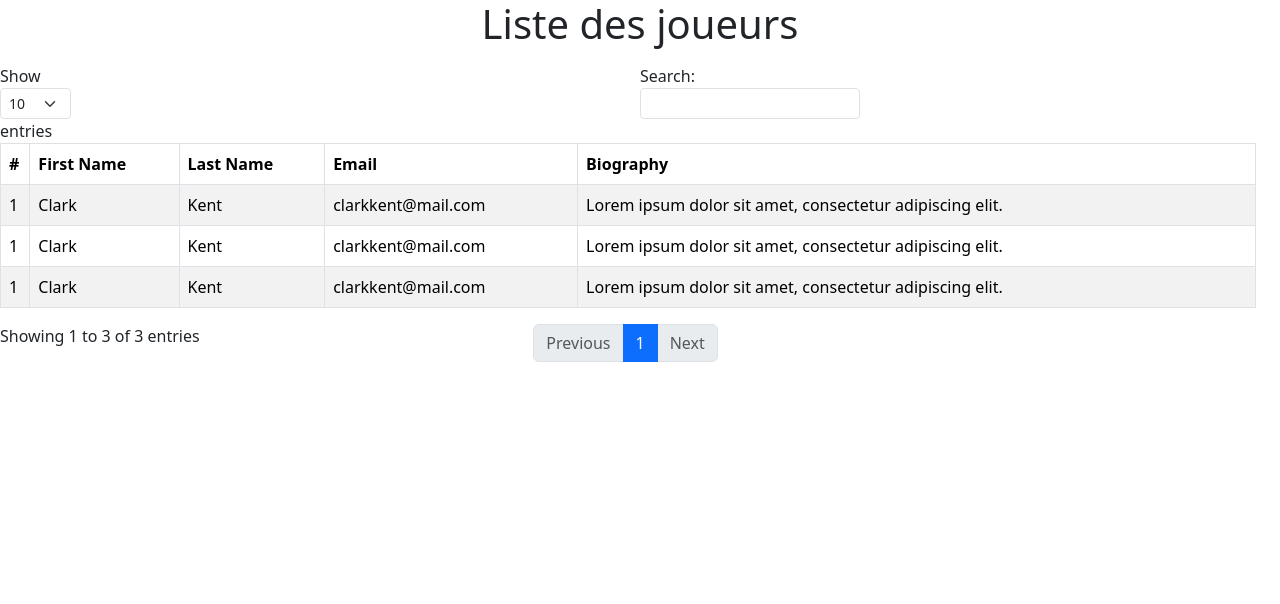
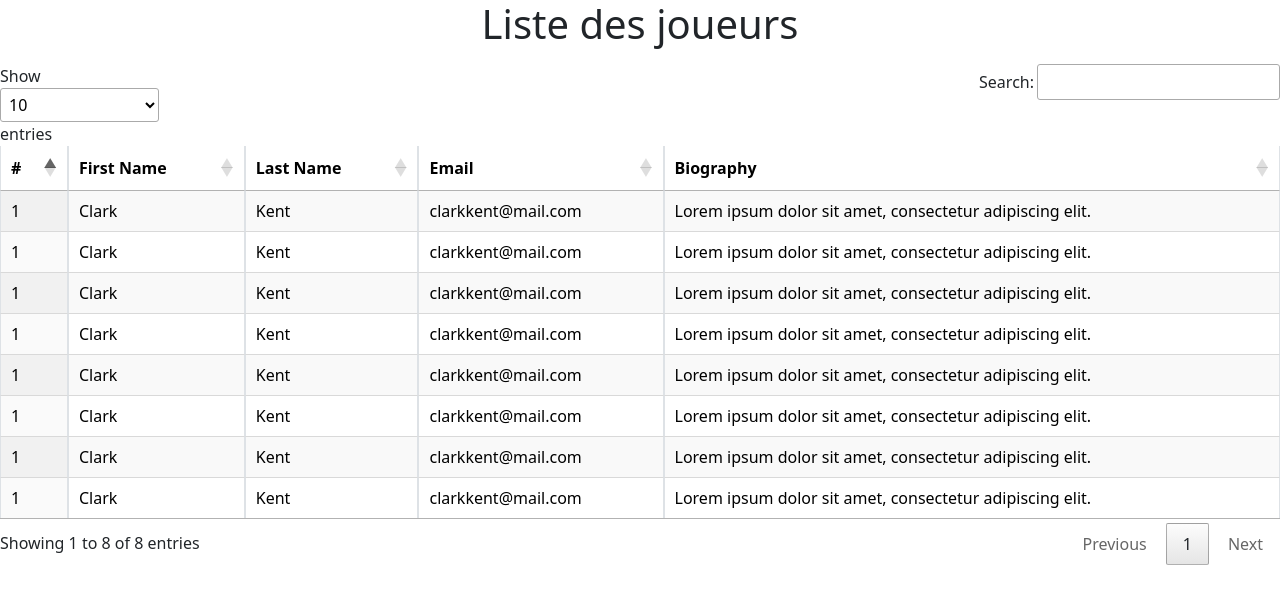
Before and after one commit to RedzCode/APOAL, a PHP site: page /apoal/screens/test.php in a window 1280 px wide. Shown: the top 604 px of the page. Run offline with PHP 8.4, Linux system fonts and the light colour scheme; data that the repository does not hold is empty; some libraries are stand-ins or nearby versions.

Commit message:
add style

```diff
--- a/includes/head.php
+++ b/includes/head.php
@@ -10,16 +10,19 @@
     <link href="../style/exchange.css" rel="stylesheet">
 
     <!-- Bootstrap-->
-    <link href="https://cdn.jsdelivr.net/npm/bootstrap@5.3.0-alpha1/dist/css/bootstrap.min.css" rel="stylesheet"
-        integrity="sha384-GLhlTQ8iRABdZLl6O3oVMWSktQOp6b7In1Zl3/Jr59b6EGGoI1aFkw7cmDA6j6gD" crossorigin="anonymous">
-    <script src="https://cdn.jsdelivr.net/npm/bootstrap@5.3.0-alpha1/dist/js/bootstrap.bundle.min.js"
-        integrity="sha384-w76AqPfDkMBDXo30jS1Sgez6pr3x5MlQ1ZAGC+nuZB+EYdgRZgiwxhTBTkF7CXvN" crossorigin="anonymous">
+    <link href="https://cdn.jsdelivr.net/npm/bootstrap@5.3.0-alpha1/dist/css/bootstrap.min.css" rel="stylesheet" integrity="sha384-GLhlTQ8iRABdZLl6O3oVMWSktQOp6b7In1Zl3/Jr59b6EGGoI1aFkw7cmDA6j6gD" crossorigin="anonymous">
+    <script src="https://cdn.jsdelivr.net/npm/bootstrap@5.3.0-alpha1/dist/js/bootstrap.bundle.min.js" integrity="sha384-w76AqPfDkMBDXo30jS1Sgez6pr3x5MlQ1ZAGC+nuZB+EYdgRZgiwxhTBTkF7CXvN" crossorigin="anonymous">
     </script>
 
     <!-- Bootstrap table -->
     <script type="text/javascript" src="https://code.jquery.com/jquery-3.5.1.js"></script>
     <script type="text/javascript" src="https://cdn.datatables.net/1.13.3/js/jquery.dataTables.min.js"></script>
     <script type="text/javascript" src="https://cdn.datatables.net/1.13.3/js/dataTables.bootstrap5.min.js"></script>
+    <link rel="stylesheet" href="https://cdn.datatables.net/1.13.3/css/jquery.dataTables.min.css">
+
+    <!-- Table sort -->
+    <link rel="stylesheet" href="https://cdn.datatables.net/1.13.3/css/jquery.dataTables.min.css">
+    <script type="text/javascript" src="https://cdn.datatables.net/1.13.3/js/jquery.dataTables.min.js"></script>
 
     <!-- Tab name -->
     <title>Apoal
--- a/screens/test.php
+++ b/screens/test.php
@@ -16,7 +16,7 @@ require_once("../includes/head.php") ?>
     <h1 class="pb-2">Liste des joueurs</h1>
 
     <div class="table-responsive" id="no-more-tables">
-        <table class="table table-bordered  bg-white  table-striped" id="player-table" data-toggle="table" data-locale="fr-FR" data-search="true" data-pagination="true" data-page-list="[10, 25, 50, 100, all]">
+        <table class="table table-bordered  bg-white  table-striped display" id="player-table" data-toggle="table" data-locale="fr-FR" data-search="true" data-pagination="true" data-page-list="[5, 25, 50, 100, all]">
             <thead class="bg-dark text-light">
                 <tr>
                     <th data-sortable="true">#</th>
@@ -48,6 +48,41 @@ require_once("../includes/head.php") ?>
                     <td data-title="Email">clarkkent@mail.com</td>
                     <td data-title="Biography">Lorem ipsum dolor sit amet, consectetur adipiscing elit.</td>
                 </tr>
+                <tr>
+                    <td data-title="#">1</td>
+                    <td data-title="First Name">Clark</td>
+                    <td data-title="Last Name">Kent</td>
+                    <td data-title="Email">clarkkent@mail.com</td>
+                    <td data-title="Biography">Lorem ipsum dolor sit amet, consectetur adipiscing elit.</td>
+                </tr>
+                <tr>
+                    <td data-title="#">1</td>
+                    <td data-title="First Name">Clark</td>
+                    <td data-title="Last Name">Kent</td>
+                    <td data-title="Email">clarkkent@mail.com</td>
+                    <td data-title="Biography">Lorem ipsum dolor sit amet, consectetur adipiscing elit.</td>
+                </tr>
+                <tr>
+                    <td data-title="#">1</td>
+                    <td data-title="First Name">Clark</td>
+                    <td data-title="Last Name">Kent</td>
+                    <td data-title="Email">clarkkent@mail.com</td>
+                    <td data-title="Biography">Lorem ipsum dolor sit amet, consectetur adipiscing elit.</td>
+                </tr>
+                <tr>
+                    <td data-title="#">1</td>
+                    <td data-title="First Name">Clark</td>
+                    <td data-title="Last Name">Kent</td>
+                    <td data-title="Email">clarkkent@mail.com</td>
+                    <td data-title="Biography">Lorem ipsum dolor sit amet, consectetur adipiscing elit.</td>
+                </tr>
+                <tr>
+                    <td data-title="#">1</td>
+                    <td data-title="First Name">Clark</td>
+                    <td data-title="Last Name">Kent</td>
+                    <td data-title="Email">clarkkent@mail.com</td>
+                    <td data-title="Biography">Lorem ipsum dolor sit amet, consectetur adipiscing elit.</td>
+                </tr>
             </tbody>
         </table>
     </div>
```
